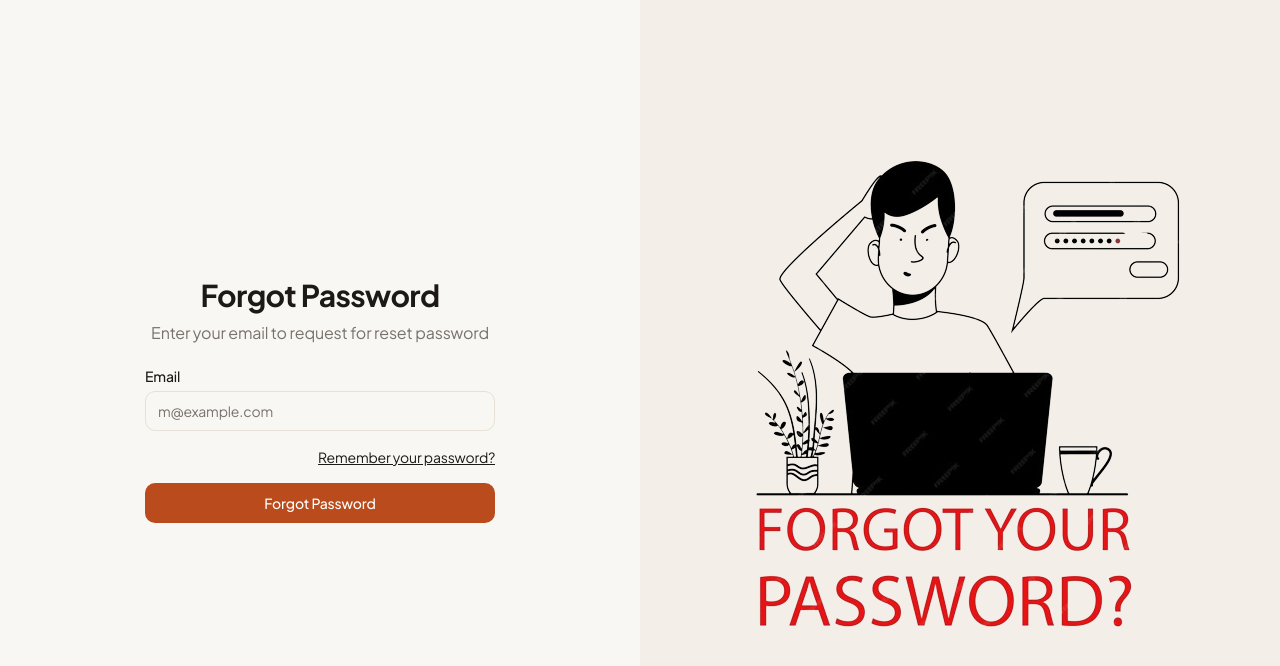
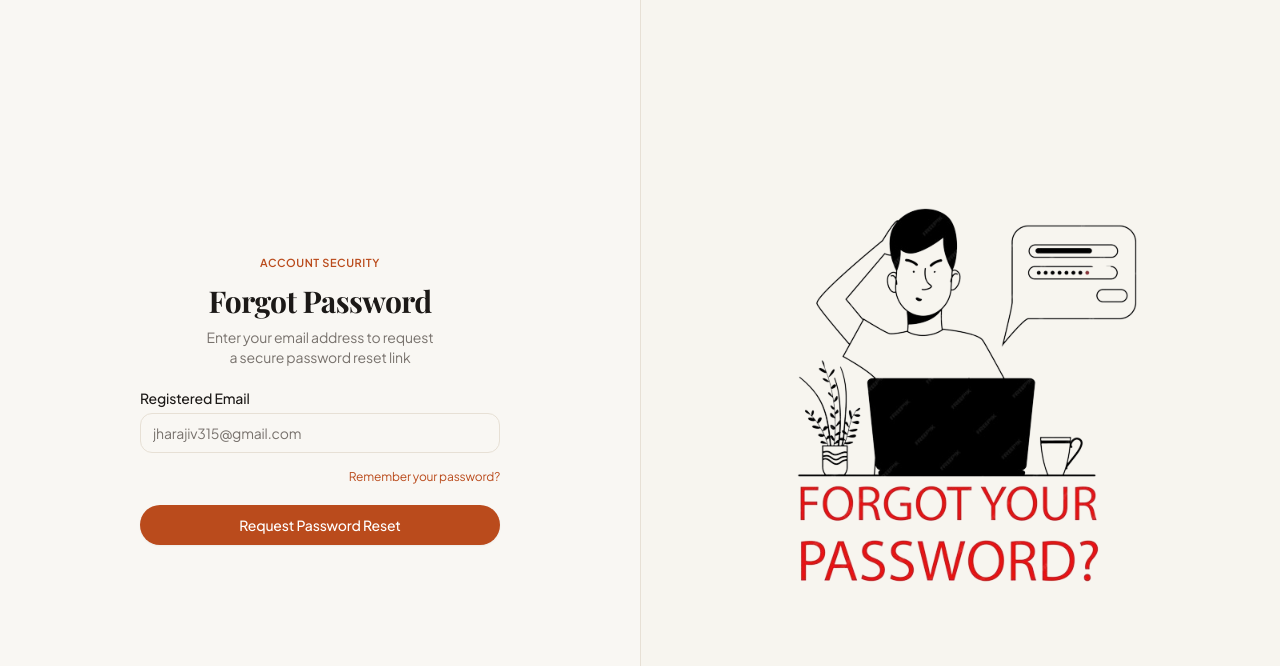
Before and after one commit to jharajiv315/Portfolio, a React (Vite) app in the folder dashboard/: page /password/forgot in a window 1280 px wide. Shown: the top 666 px of the page. Built offline with nearby package versions, Linux system fonts and the light colour scheme; no server answers; a web font is replaced by a local one.

Commit message:
fix(auth): resilient password reset flow with direct reset token recovery

```diff
--- a/dashboard/src/pages/ForgotPassword.jsx
+++ b/dashboard/src/pages/ForgotPassword.jsx
@@ -5,83 +5,135 @@
 import { useDispatch, useSelector } from "react-redux";
 import { useEffect, useState } from "react";
 import { clearAllUserErrors } from "@/store/slices/userSlice";
-import { forgotPassword } from "@/store/slices/forgotResetPasswordSlice";
+import { forgotPassword, clearAllForgotResetPassErrors } from "@/store/slices/forgotResetPasswordSlice";
 import { toast } from "react-toastify";
 import SpecialLoadingButton from "./sub-components/SpecialLoadingButton";
+import { ArrowRight, CheckCircle2, KeyRound } from "lucide-react";
 
 const ForgotPassword = () => {
   const [email, setEmail] = useState("");
-  const { loading, error, message } = useSelector(
+  const { loading, error, message, resetPasswordUrl } = useSelector(
     (state) => state.forgotPassword
   );
   const { isAuthenticated } = useSelector((state) => state.user);
   const dispatch = useDispatch();
   const navigateTo = useNavigate();
 
-  const handleForgotPassword = (email) => {
-    dispatch(forgotPassword(email));
+  const handleForgotPassword = (e) => {
+    if (e && e.preventDefault) e.preventDefault();
+    if (!email.trim()) {
+      toast.error("Please enter your registered email address.");
+      return;
+    }
+    dispatch(forgotPassword(email.trim()));
   };
 
   useEffect(() => {
     if (error) {
       toast.error(error);
-      dispatch(clearAllUserErrors());
+      dispatch(clearAllForgotResetPassErrors());
     }
     if (isAuthenticated) {
       navigateTo("/");
     }
-    if (message !== null) {
-      toast.success(message);
-    }
-  }, [dispatch, isAuthenticated, error, loading]);
+  }, [dispatch, isAuthenticated, error, navigateTo]);
+
+  // Derive local route link from reset URL if same host or full path
+  const localResetLink = resetPasswordUrl
+    ? resetPasswordUrl.includes("/password/reset/")
+      ? `/password/reset/${resetPasswordUrl.split("/password/reset/")[1]}`
+      : resetPasswordUrl
+    : null;
 
   return (
     <div className="w-full lg:grid lg:min-h-[100vh] lg:grid-cols-2 xl:min-h-[100vh]">
-      <div className=" min-h-[100vh] flex items-center justify-center py-12">
-        <div className="mx-auto grid w-[350px] gap-6">
+      <div className="min-h-[100vh] flex items-center justify-center py-12 px-4">
+        <div className="mx-auto grid w-full max-w-[360px] gap-6">
           <div className="grid gap-2 text-center">
-            <h1 className="text-3xl font-bold">Forgot Password</h1>
-            <p className="text-balance text-muted-foreground">
-              Enter your email to request for reset password
+            <span className="text-[11px] uppercase tracking-wider text-primary font-semibold block mb-1">
+              Account Security
+            </span>
+            <h1 className="text-3xl font-serif font-bold text-foreground">Forgot Password</h1>
+            <p className="text-balance text-muted-foreground text-xs sm:text-sm">
+              Enter your email address to request a secure password reset link
             </p>
           </div>
-          <div className="grid gap-4">
+
+          {localResetLink ? (
+            /* Direct Password Reset Access Card */
+            <div className="p-6 rounded-2xl bg-card border border-border shadow-md text-center space-y-4 animate-in fade-in duration-300">
+              <div className="w-12 h-12 rounded-full bg-primary/10 text-primary flex items-center justify-center mx-auto">
+                <KeyRound className="h-6 w-6" />
+              </div>
+              <div>
+                <h3 className="font-semibold text-foreground text-base">Reset Access Granted</h3>
+                <p className="text-xs text-muted-foreground mt-1 leading-relaxed">
+                  Your secure reset token has been verified. Click below to choose your new password:
+                </p>
+              </div>
+
+              <Button asChild className="w-full rounded-full flex items-center justify-center gap-2 shadow-sm">
+                <Link to={localResetLink}>
+                  <span>Reset Password Now</span>
+                  <ArrowRight className="h-4 w-4" />
+                </Link>
+              </Button>
+
+              <div className="pt-2 border-t border-border">
+                <Link to="/login" className="text-xs text-muted-foreground hover:text-primary transition-colors">
+                  ← Return to Login
+                </Link>
+              </div>
+            </div>
+          ) : (
+            /* Request Form */
+            <form onSubmit={handleForgotPassword} autoComplete="off" className="grid gap-4">
               <div className="grid gap-2">
-              <Label htmlFor="email">Email</Label>
+                <Label htmlFor="reset-email">Registered Email</Label>
                 <Input
-                id="email"
+                  id="reset-email"
                   type="email"
-                placeholder="m@example.com"
+                  autoComplete="off"
+                  placeholder="jharajiv315@gmail.com"
                   value={email}
                   onChange={(e) => setEmail(e.target.value)}
                   required
+                  className="rounded-xl"
                 />
               </div>
-            <div className="grid gap-2">
-              <div className="flex items-center">
+
+              <div className="flex items-center justify-end">
                 <Link
                   to="/login"
-                  className="ml-auto inline-block text-sm underline"
+                  className="text-xs text-primary hover:underline"
                 >
                   Remember your password?
                 </Link>
               </div>
+
+              {loading ? (
+                <SpecialLoadingButton content={"Verifying Account"} />
+              ) : (
+                <Button
+                  type="submit"
+                  className="w-full rounded-full shadow-sm mt-1"
+                >
+                  Request Password Reset
+                </Button>
+              )}
+            </form>
+          )}
+
+          {message && !localResetLink && (
+            <div className="p-3.5 rounded-xl bg-emerald-50 text-emerald-800 border border-emerald-200 text-xs flex items-center gap-2">
+              <CheckCircle2 className="h-4 w-4 text-emerald-600 shrink-0" />
+              <span>{message}</span>
             </div>
-            {!loading ? (
-              <Button
-                onClick={() => handleForgotPassword(email)}
-                className="w-full"
-              >
-                Forgot Password
-              </Button>
-            ) : (
-              <SpecialLoadingButton content={"Requesting"} />
           )}
         </div>
       </div>
-      </div>
-      <div className="flex justify-center items-center bg-muted">
-        <img src="/forgot.png" alt="login" />
+      <div className="hidden lg:flex justify-center items-center bg-muted/40 p-8 border-l border-border">
+        <img src="/forgot.png" alt="forgot password" className="max-w-[400px] w-full object-contain" />
       </div>
     </div>
   );
--- a/dashboard/src/store/slices/forgotResetPasswordSlice.js
+++ b/dashboard/src/store/slices/forgotResetPasswordSlice.js
@@ -8,22 +8,26 @@
     loading: false,
     error: null,
     message: null,
+    resetPasswordUrl: null,
   },
   reducers: {
     forgotPasswordRequest(state) {
       state.loading = true;
       state.error = null;
       state.message = null;
+      state.resetPasswordUrl = null;
     },
     forgotPasswordSuccess(state, action) {
       state.loading = false;
       state.error = null;
-      state.message = action.payload;
+      state.message = typeof action.payload === "string" ? action.payload : action.payload.message;
+      state.resetPasswordUrl = action.payload?.resetPasswordUrl || null;
     },
     forgotPasswordFailed(state, action) {
       state.loading = false;
       state.error = action.payload;
       state.message = null;
+      state.resetPasswordUrl = null;
     },
     resetPasswordRequest(state) {
       state.loading = true;
@@ -33,7 +37,8 @@
     resetPasswordSuccess(state, action) {
       state.loading = false;
       state.error = null;
-      state.message = action.payload;
+      state.message = typeof action.payload === "string" ? action.payload : action.payload.message;
+      state.resetPasswordUrl = null;
     },
     resetPasswordFailed(state, action) {
       state.loading = false;
@@ -55,12 +60,12 @@
       { withCredentials: true, headers: { "Content-Type": "application/json" } }
     );
     dispatch(
-      forgotResetPassSlice.actions.forgotPasswordSuccess(response.data.message)
+      forgotResetPassSlice.actions.forgotPasswordSuccess(response.data)
     );
   } catch (error) {
     dispatch(
       forgotResetPassSlice.actions.forgotPasswordFailed(
-        error.response?.data?.message || "Failed to send reset email"
+        error.response?.data?.message || "Failed to process password recovery request"
       )
     );
   }
@@ -79,7 +84,7 @@
         }
       );
       dispatch(
-        forgotResetPassSlice.actions.resetPasswordSuccess(response.data.message)
+        forgotResetPassSlice.actions.resetPasswordSuccess(response.data)
       );
     } catch (error) {
       dispatch(
```
Also changed, not shown: 1 other file (tests, documents, lock files or other folders). Lines whose indentation alone changed are shown as unchanged.
